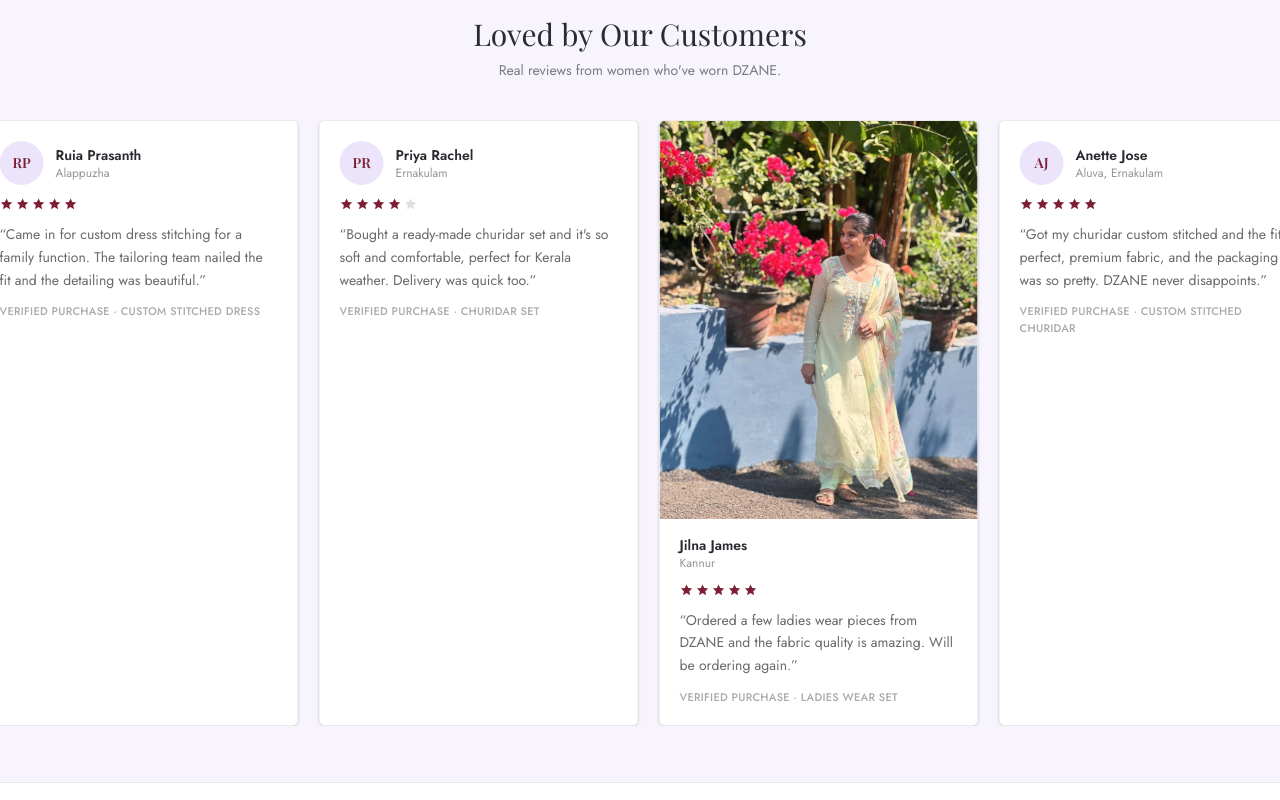
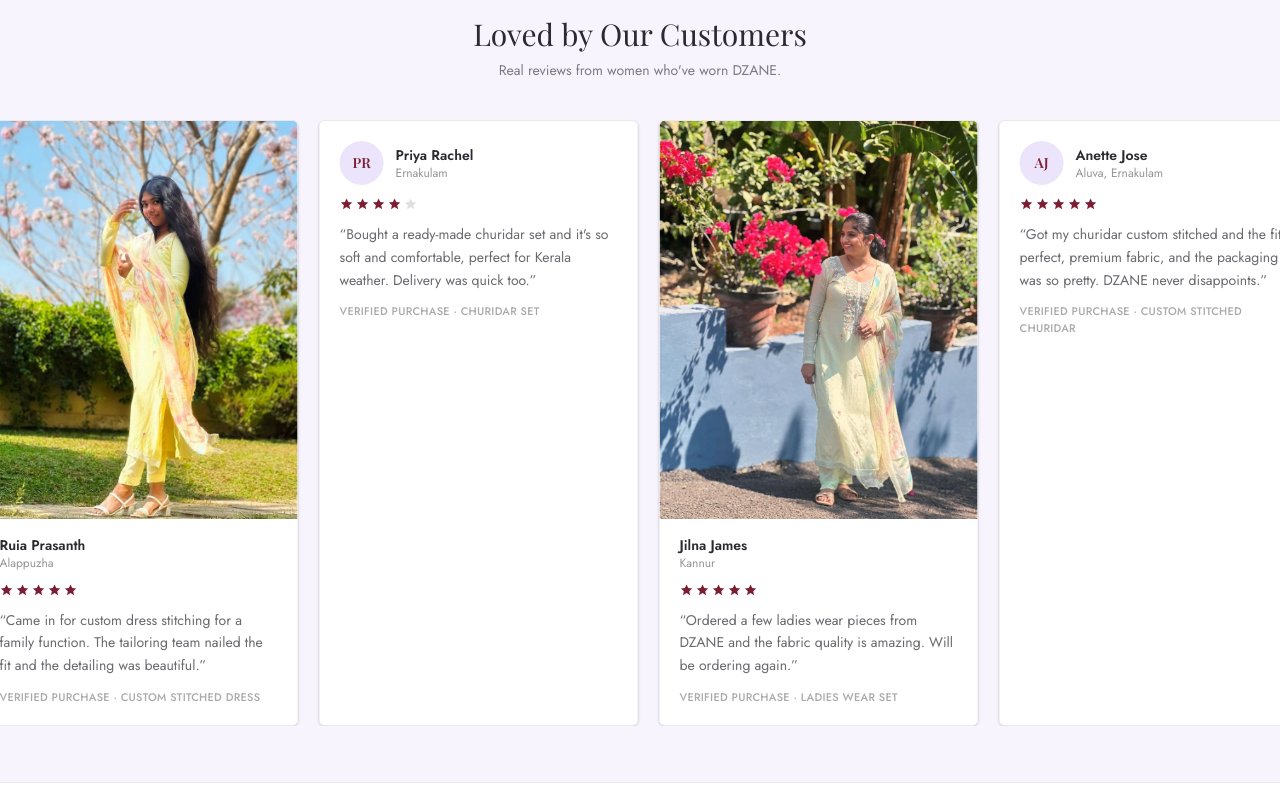
Before and after one commit to peakpoint2037/Dzane, a Next.js app: page / in a window 1280 px wide. Shown: the part 3520-4320 px from the top of the page. Built offline with nearby package versions, Linux system fonts and the light colour scheme; a web font is replaced by a local one.

Commit message:
Add Ruia Prasanth's customer photo to reviews and Happy Customers

```diff
--- a/src/data/reviews.ts
+++ b/src/data/reviews.ts
@@ -23,6 +23,7 @@ export const reviews: Review[] = [
     product: "Custom Stitched Dress",
     comment:
       "Came in for custom dress stitching for a family function. The tailoring team nailed the fit and the detailing was beautiful.",
+    photo: "/images/review-ruia-prasanth.jpg",
   },
   {
     name: "Priya Rachel",
```
Also changed, not shown: public/images/review-ruia-prasanth.jpg (added).
